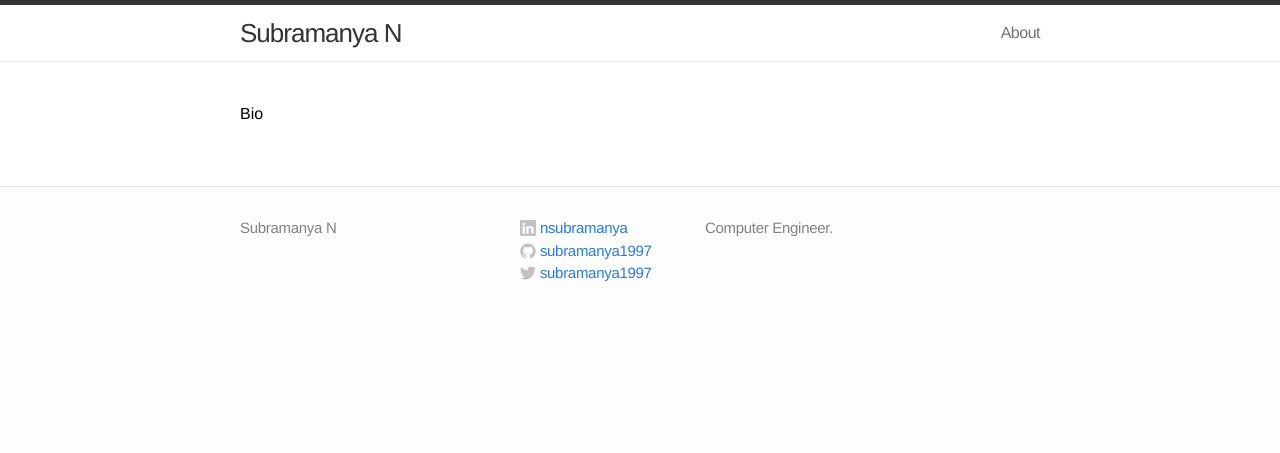
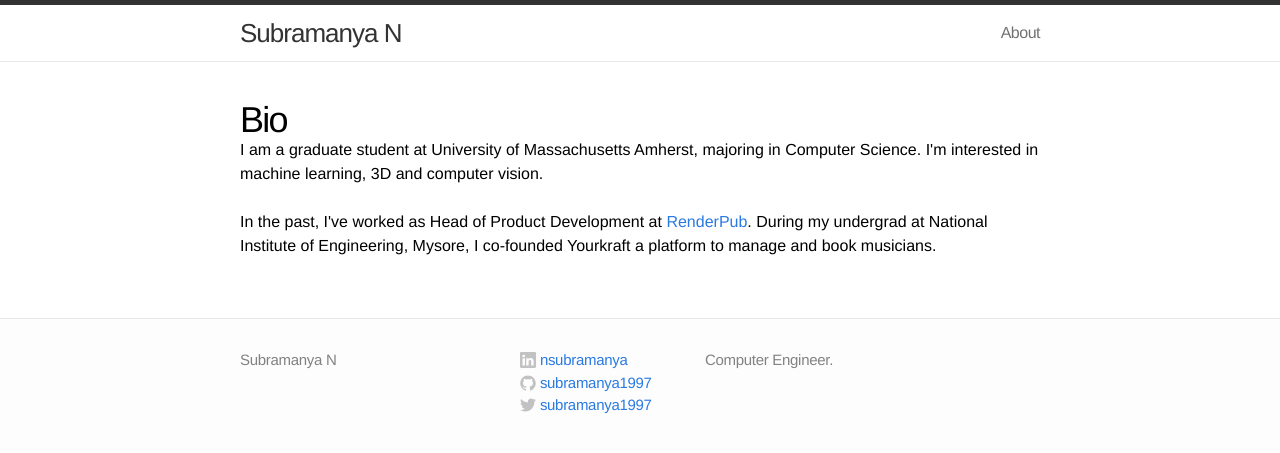
Before and after one commit to subramanya1997/subramanya.github.io, a Jekyll site: the page built from index.html, in a window 1280 px wide. Shown: the top 453 px of the page. Built offline with Jekyll 4.4.1, drawn with Linux system fonts in a browser that asks for light colours.

Commit message:
updated about

```diff
--- a/_data/about.yaml
+++ b/_data/about.yaml
@@ -4,3 +4,9 @@ name: Subramanya N
 twitter_username: subramanya1997
 github_username:  subramanya1997
 linkedin_username: nsubramanya
+
+#Bio
+bio: "I am a graduate student at University of Massachusetts Amherst, majoring in Computer
+      Science. I'm interested in machine learning, 3D and computer vision."
+history: In the past, I've worked as Head of Product Development at <a href='https://www.renderpub.com'>RenderPub</a>. During my undergrad at National Institute of Engineering, Mysore,
+      I co-founded Yourkraft a platform to manage and book musicians.
--- a/index.html
+++ b/index.html
@@ -4,7 +4,9 @@ layout: default
 
 <header class="post-header">
   {% assign about = site.data.about %}
-  <h2>Bio</h2>
+  <h1>Bio</h1>
+  <p>{{about.bio}}</p></br>
+  <p>{{about.history}}</p>
 
 </header>
 
```
Also changed, not shown: about.md (+8 -2 lines).
